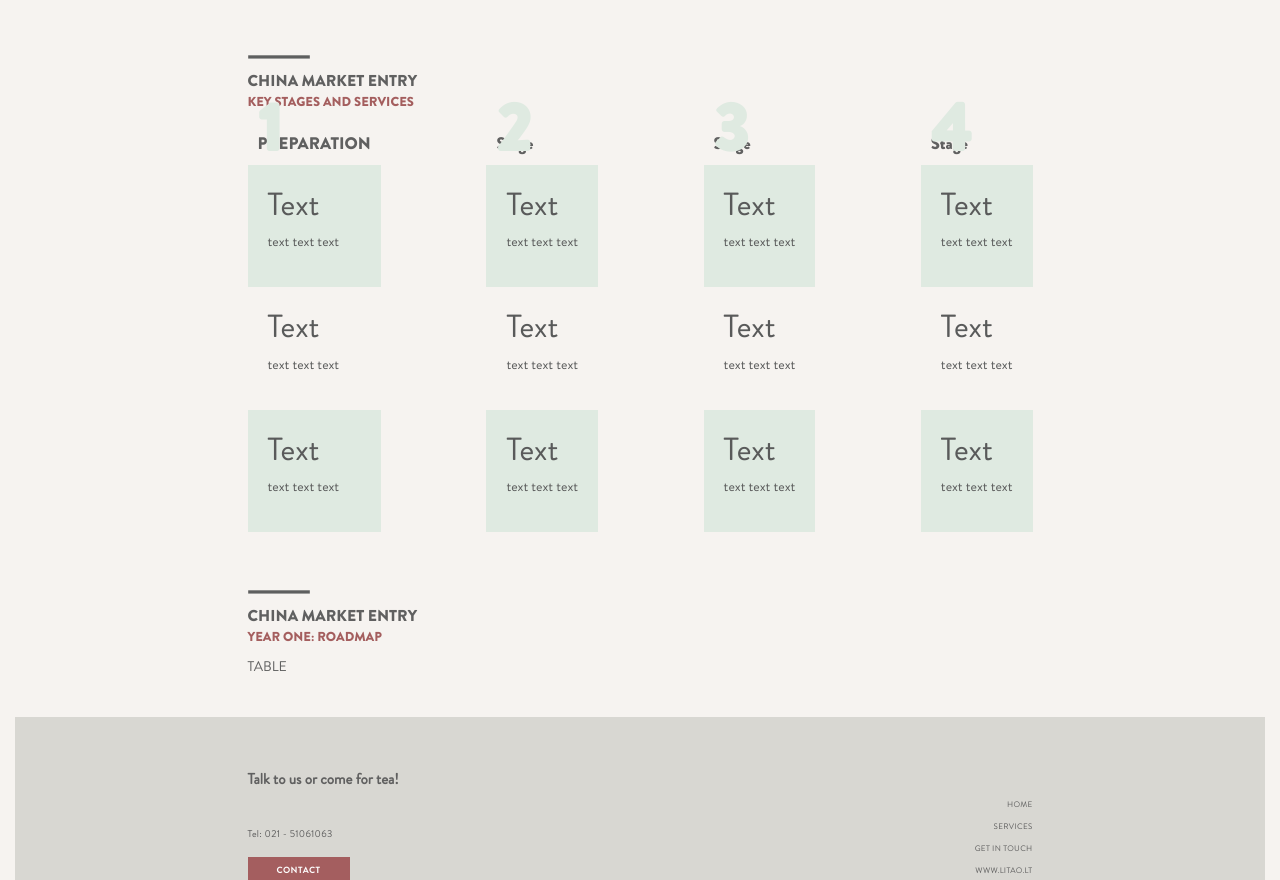
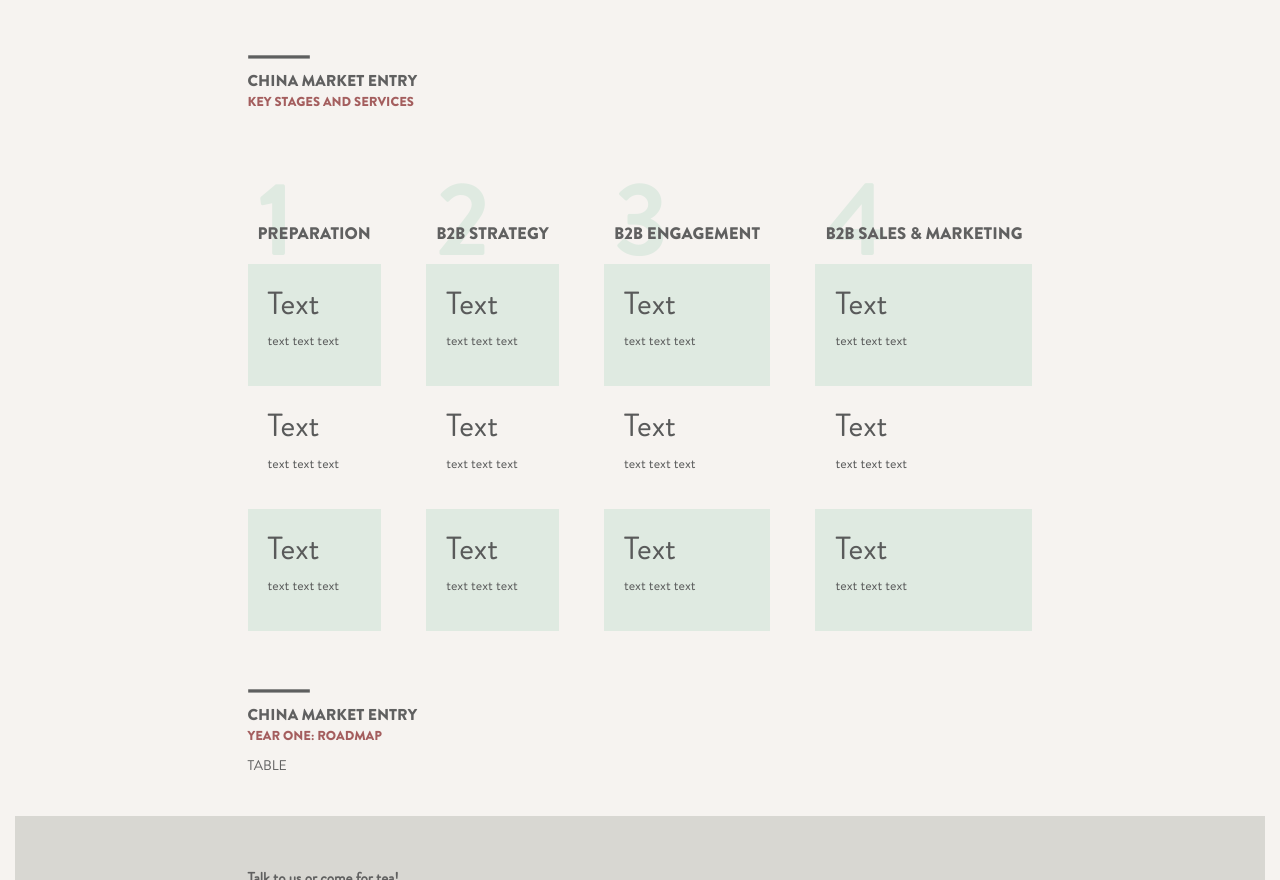
Before and after one commit to kabosiene/litaogroup, a website built with Parcel: page index.html in a window 1280 px wide. Shown: the part 1261-2141 px from the top of the page. Built offline with nearby package versions, Linux system fonts and the light colour scheme; some icons are missing.

Commit message:
add table headers

```diff
--- a/css/main.css
+++ b/css/main.css
@@ -201,6 +201,7 @@ footer {
 }
 
 .stages-table{
+  margin-top: 100px;
   display: flex;
   justify-content: space-between;
 }
@@ -213,14 +214,16 @@ footer {
 .one-column .column-header {
   font-size: 1.2em;
   font-family: BrandonGrotesque-Black;
+  text-transform: uppercase;
+  margin-bottom: 9px;
 }
 .one-column .column-header span{
-  font-size: 4em;
+  font-size: 6.19em;
   color: #dfeae1;
   position: absolute;
-  margin: -51px 0;
-  font-weight: bold;
-
+  margin: -75px 0;
+  z-index: -1;
+  font-family: BrandonGrotesque-Bold;
 }
 a {
   color: #595a5a;
--- a/index.html
+++ b/index.html
@@ -163,7 +163,7 @@
              </div>
            </div>
            <div class=" second one-column">
-             <div class="column-header"> <span> 2 </span> Stage </div>
+             <div class="column-header"> <span> 2 </span> B2B STRATEGY </div>
              <div style="background-color: #dfeae1">
                <a href="#">
                  <div>
@@ -190,7 +190,7 @@
              </div>
            </div>
            <div class="third one-column">
-             <div class="column-header"><span> 3 </span> Stage </div>
+             <div class="column-header"><span> 3 </span> B2B ENGAGEMENT </div>
              <div style="background-color: #dfeae1">
                <a href="#">
                  <div>
@@ -217,7 +217,7 @@
              </div>
            </div>
            <div class=" fourth one-column">
-             <div class="column-header"><span> 4 </span> Stage </div>
+             <div class="column-header"><span> 4 </span> B2B SALES & MARKETING</div>
              <div style="background-color: #dfeae1">
                <a href="#">
                  <div>
```
